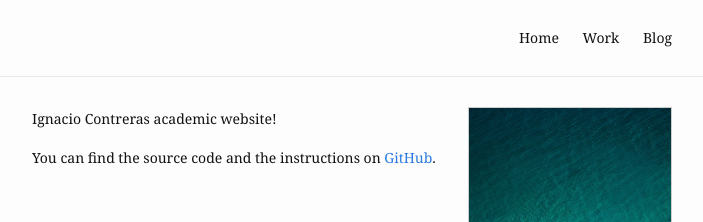
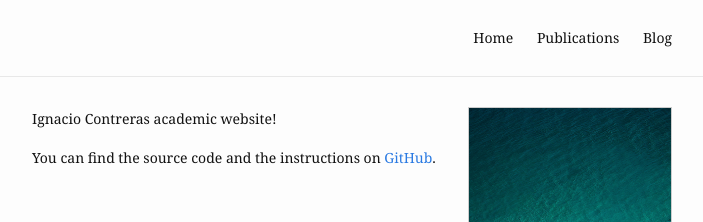
Before and after one commit to ignacontreras/ignacontreras.github.io, a Jekyll site: the page built from index.md, in a window 1280 px wide. Shown: the top 222 px of the page, without its empty margins (288-991 px from the left). Built offline with Jekyll 4.4.1, drawn with Linux system fonts in a browser that asks for light colours.

Commit message:
Update _config.yml

```diff
--- a/_config.yml
+++ b/_config.yml
@@ -13,7 +13,7 @@ header:
   pages:
     - name: Home
       slug: /
-    - name: Work
+    - name: Publications
     - name: Blog
 
 footer:
```
